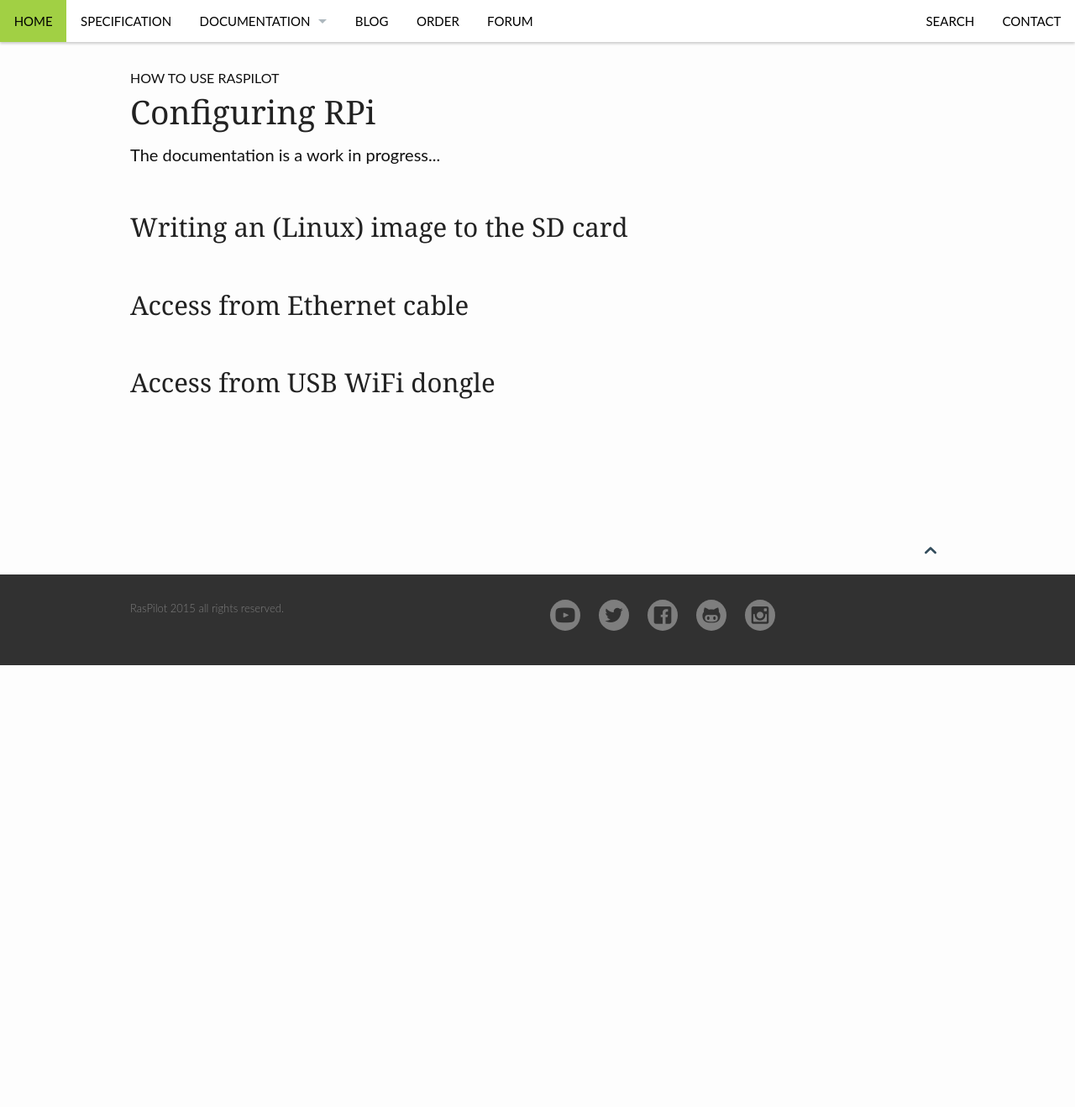
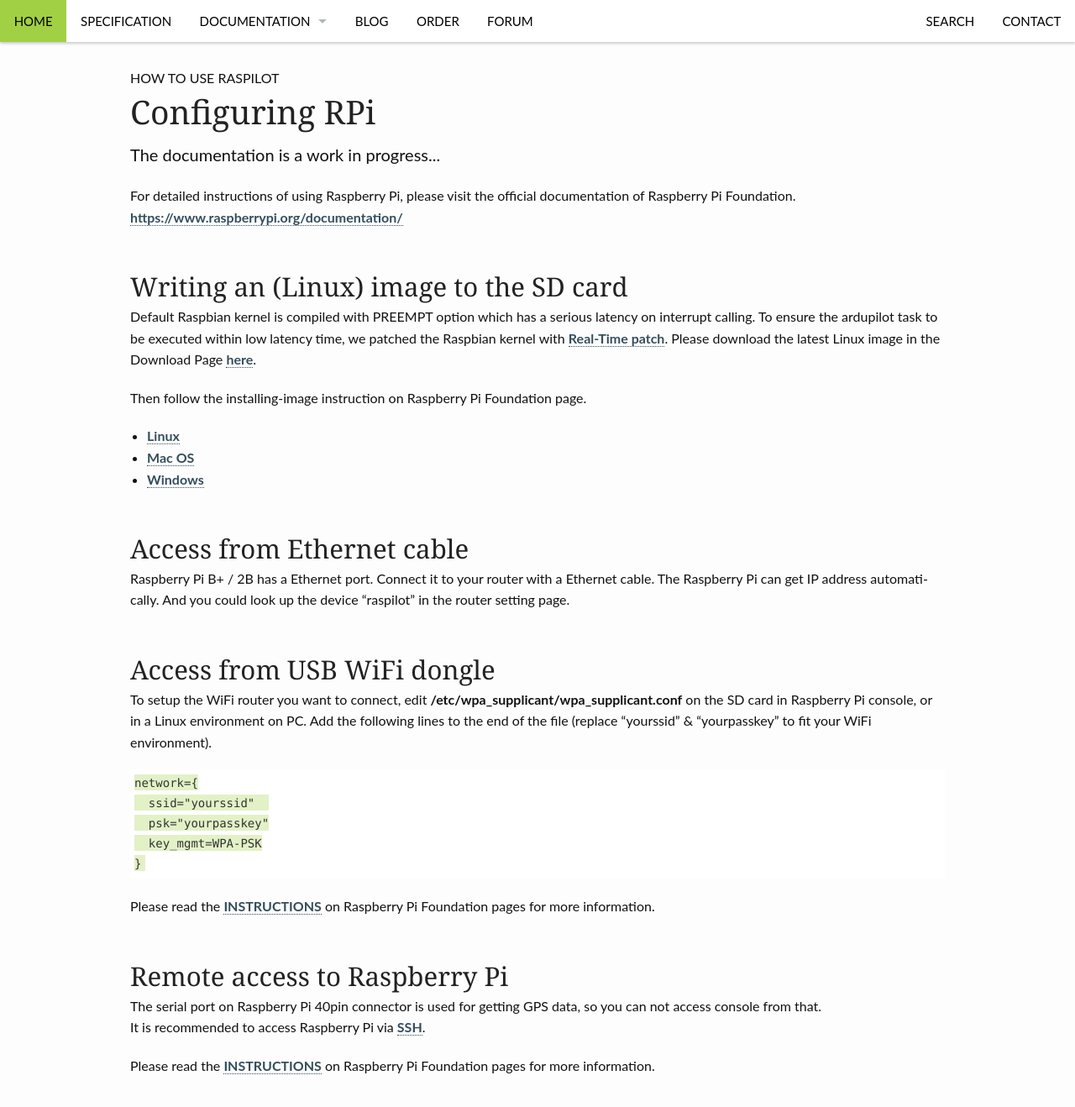
Before and after one commit to raspilot/raspilot.github.io, a Jekyll site: the page built from pages/configuring_rpi.md, in a window 1280 px wide and 1400 px high. Shown: the top 1318 px of the window at 84% size. Built offline with Jekyll 4.4.1, drawn with Linux system fonts in a browser that asks for light colours.

Commit message:
Changes to be committed: 	modified:   index.md 	modified:   pages/configuring_rpi.md 	modified:   pages/specification.md

```diff
--- a/pages/configuring_rpi.md
+++ b/pages/configuring_rpi.md
@@ -7,8 +7,36 @@ permalink: "/configuring_rpi/"
 header: no
 ---
 
+For detailed instructions of using Raspberry Pi, please visit the official documentation of Raspberry Pi Foundation.<br>
+[https://www.raspberrypi.org/documentation/](https://www.raspberrypi.org/documentation/)
+
 ##Writing an (Linux) image to the SD card
+Default Raspbian kernel is compiled with PREEMPT option which has a serious latency on interrupt calling. To ensure the ardupilot task to be executed within low latency time, we patched the Raspbian kernel with [Real-Time patch](https://rt.wiki.kernel.org). Please download the latest Linux image in the Download Page [here](http://raspilot.io/downloads/).
+
+Then follow the installing-image instruction on Raspberry Pi Foundation page.
+
+* [Linux](https://www.raspberrypi.org/documentation/installation/installing-images/linux.md)
+* [Mac OS](https://www.raspberrypi.org/documentation/installation/installing-images/mac.md)
+* [Windows](https://www.raspberrypi.org/documentation/installation/installing-images/windows.md)
 
 ##Access from Ethernet cable
+Raspberry Pi B+ / 2B has a Ethernet port. Connect it to your router with a Ethernet cable. The Raspberry Pi can get IP address automatically. And you could look up the device "raspilot" in the router setting page.
 
 ##Access from USB WiFi dongle
+To setup the WiFi router you want to connect, edit <strong>/etc/wpa_supplicant/wpa_supplicant.conf</strong> on the SD card in Raspberry Pi console, or in a Linux environment on PC. Add the following lines to the end of the file (replace "yourssid" & "yourpasskey" to fit your WiFi environment).
+
+~~~
+network={
+  ssid="yourssid"
+  psk="yourpasskey"
+  key_mgmt=WPA-PSK
+}
+~~~
+
+Please read the [INSTRUCTIONS](https://www.raspberrypi.org/documentation/configuration/wireless/README.md) on Raspberry Pi Foundation pages for more information.
+
+##Remote access to Raspberry Pi
+The serial port on Raspberry Pi 40pin connector is used for getting GPS data, so you can not access console from that.<br>
+It is recommended to access Raspberry Pi via [SSH](https://www.raspberrypi.org/documentation/remote-access/ssh/README.md).
+
+Please read the [INSTRUCTIONS](https://www.raspberrypi.org/documentation/remote-access/) on Raspberry Pi Foundation pages for more information.
```
Also changed, not shown: index.md (+1 -1 lines), pages/specification.md (+1 -1 lines), 3 other files.
